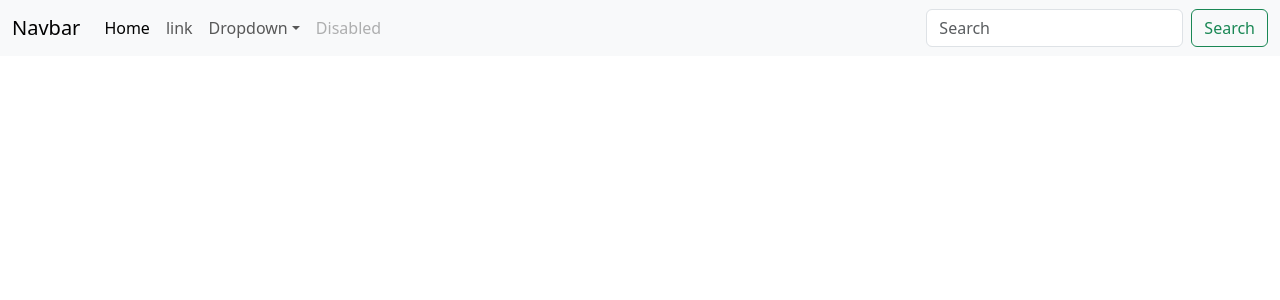
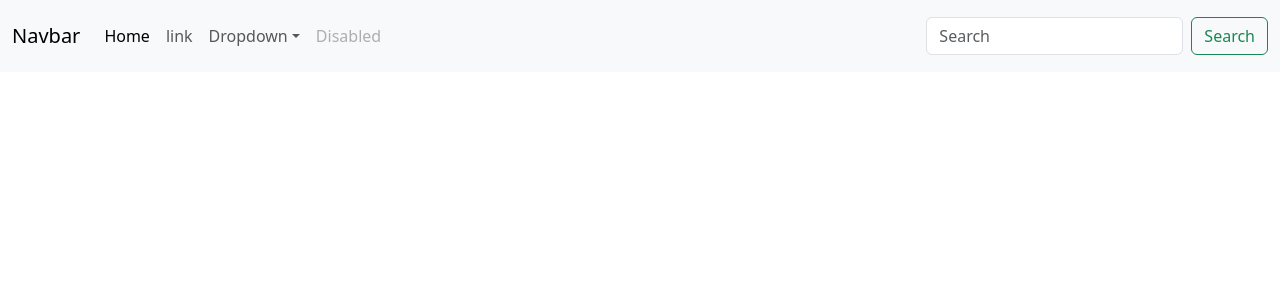
Before and after one commit to sani1426/ShopySam_front, a Next.js app: page / in a window 1280 px wide. Shown: the top 300 px of the page. Built offline with nearby package versions, Linux system fonts and the light colour scheme.

Commit message:
update navbar.jsx

```diff
--- a/components/shared/navbar.jsx
+++ b/components/shared/navbar.jsx
@@ -2,7 +2,7 @@
 
 function Navigationbar() {
   return (
-        <nav className="navbar fixed-top navbar-expand-lg bg-body-tertiary">
+        <nav className="navbar fixed-top navbar-expand-lg bg-body-tertiary py-3">
         <div className="container-fluid">
           <a className="navbar-brand" href="#">Navbar</a>
           <button className="navbar-toggler" type="button" data-bs-toggle="collapse" data-bs-target="#navbarSupportedContent" >
```
